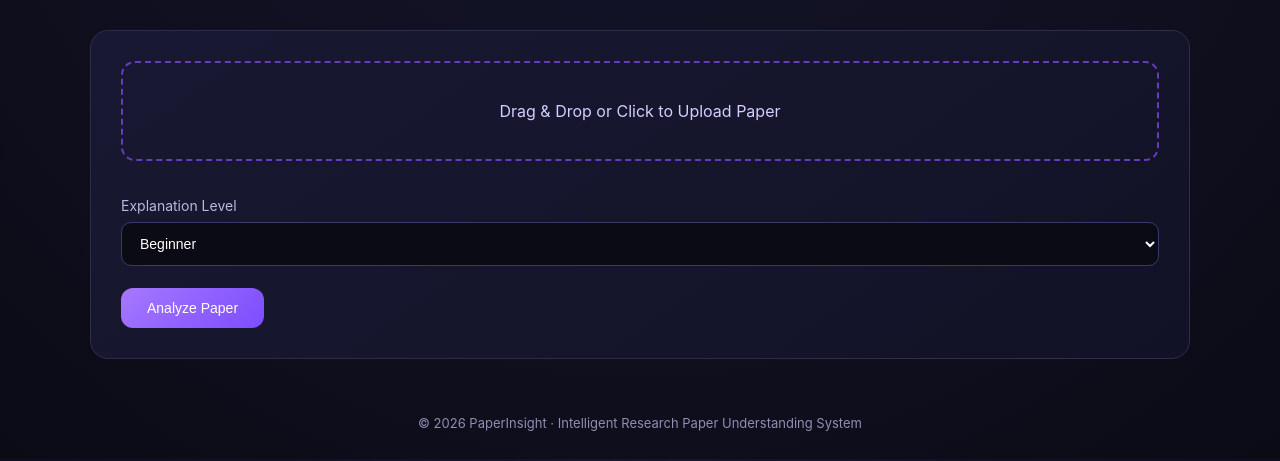
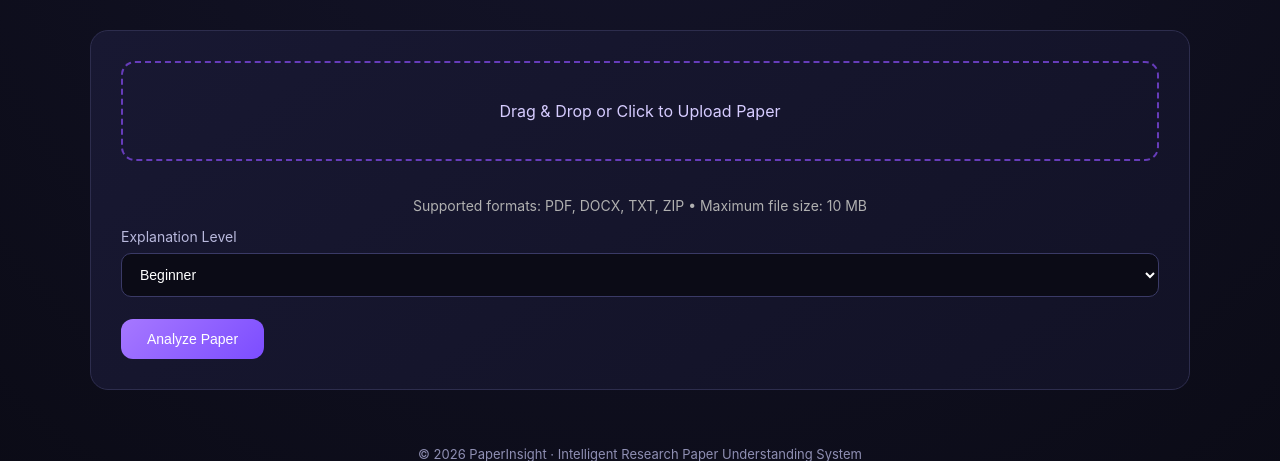
Before and after one commit to rambaburavi/paperinsight, a Flask app: page / in a window 1280 px wide. Shown: the part 288-749 px from the top of the page. Run offline with Flask 3, Linux system fonts and the light colour scheme.

Commit message:
Fix metric parsing and add 10MB upload limit

```diff
--- a/web/static/style.css
+++ b/web/static/style.css
@@ -11,7 +11,12 @@ body {
     margin: auto;
     padding: 28px;
 }
-
+.upload-note {
+    margin-top: 10px;
+    text-align: center;
+    font-size: 14px;
+    color: #b0b0b0;
+}
 /* ========== NAVBAR ========== */
 .navbar {
     display: flex;
--- a/web/templates/index.html
+++ b/web/templates/index.html
@@ -37,7 +37,9 @@
                     <input type="file" id="paper-upload" name="paper" required hidden>
                     <span id="upload-text">Drag & Drop or Click to Upload Paper</span>
                 </label>
-
+                <p class="upload-note">
+    Supported formats: PDF, DOCX, TXT, ZIP • Maximum file size: 10 MB
+</p>
                 <!-- Explanation Level -->
                 <label class="label">Explanation Level</label>
                 <select name="level">
```
Also changed, not shown: 1 other file.
